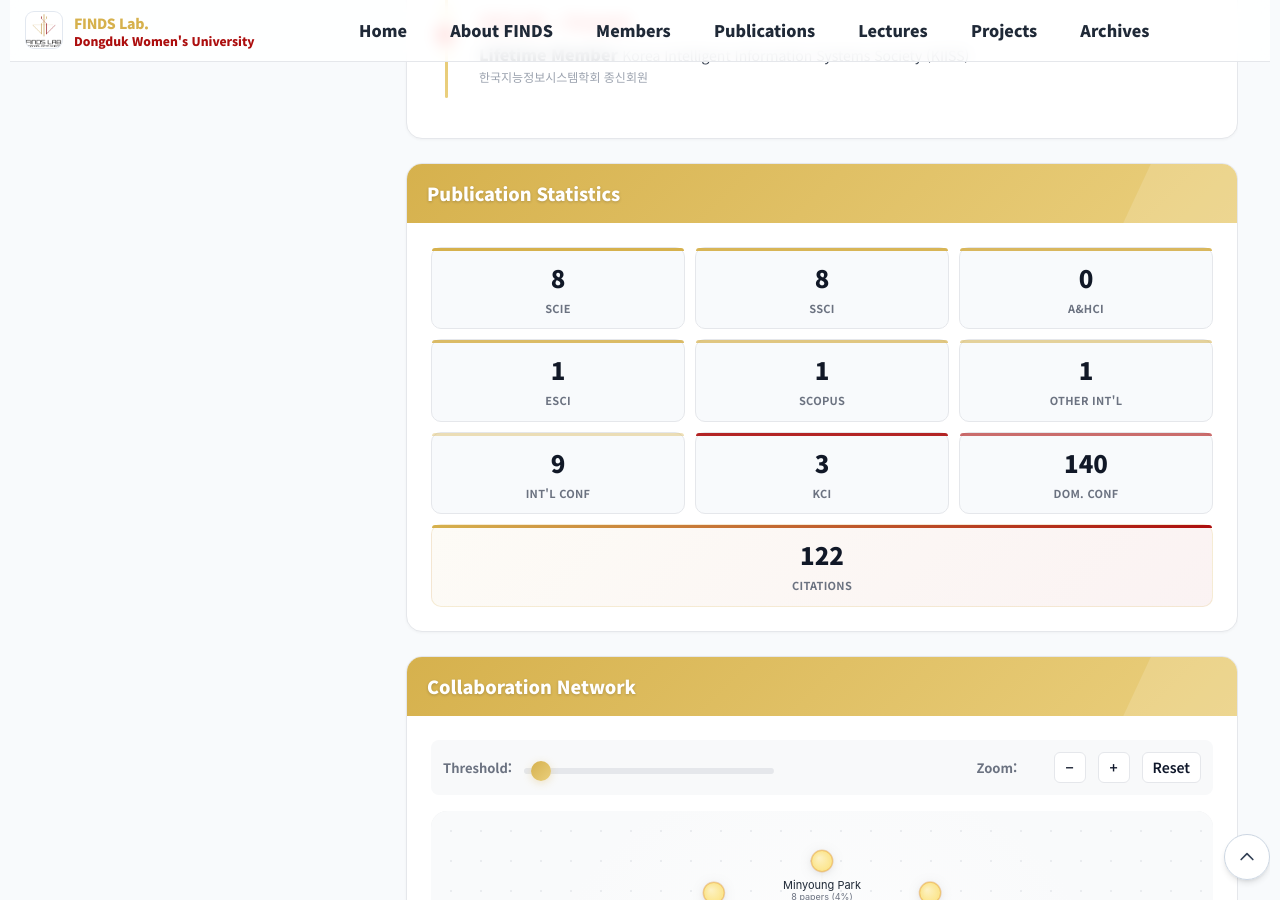
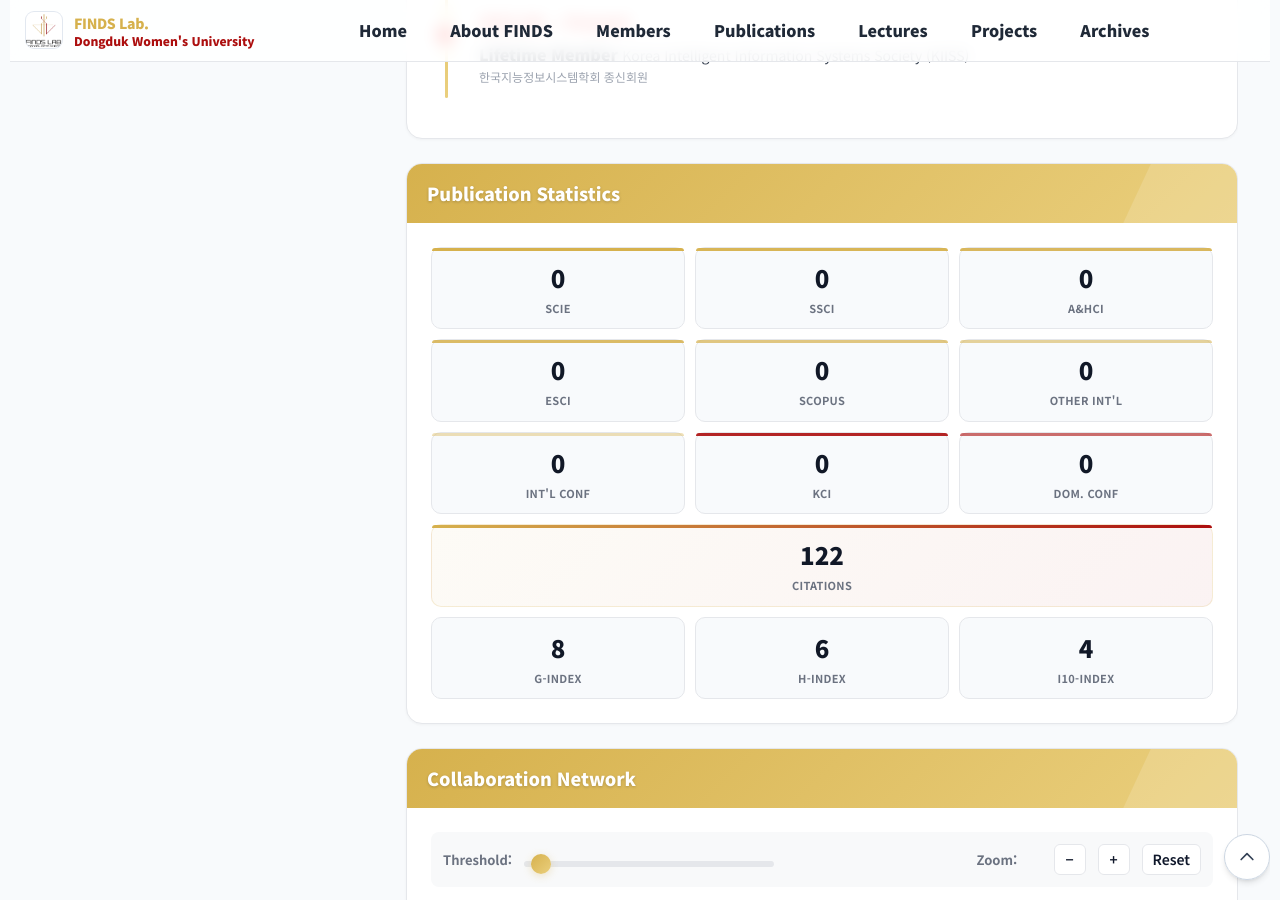
Before and after one commit to FinDS-Lab/site, a Jekyll site: the page built from members-director.html, in a window 1280 px wide and 900 px high, scrolled down 3708 px. Built offline with Jekyll 4.4.1, drawn with Linux system fonts in a browser that asks for light colours; nearby versions of some CDN libraries.

Commit message:
Update members-director.html

```diff
--- a/members-director.html
+++ b/members-director.html
@@ -1941,44 +1941,58 @@ permalink: /members-director.html
   <div class="card-body">
     <div class="pub-stats">
       <div class="pub-stat journal-scie">
-             <div class="pub-stat-number">8</div>
+        <div class="pub-stat-number" id="stat-scie">0</div>
         <div class="pub-stat-label">SCIE</div>
       </div>
       <div class="pub-stat journal-ssci">
-             <div class="pub-stat-number">8</div>
+        <div class="pub-stat-number" id="stat-ssci">0</div>
         <div class="pub-stat-label">SSCI</div>
       </div>
       <div class="pub-stat journal-ahci">
-             <div class="pub-stat-number">0</div>
+        <div class="pub-stat-number" id="stat-ahci">0</div>
         <div class="pub-stat-label">A&HCI</div>
       </div>
       <div class="pub-stat journal-esci">
-             <div class="pub-stat-number">1</div>
+        <div class="pub-stat-number" id="stat-esci">0</div>
         <div class="pub-stat-label">ESCI</div>
       </div>
       <div class="pub-stat journal-scopus">
-             <div class="pub-stat-number">1</div>
+        <div class="pub-stat-number" id="stat-scopus">0</div>
         <div class="pub-stat-label">Scopus</div>
       </div>
       <div class="pub-stat journal-other">
-             <div class="pub-stat-number">1</div>
+        <div class="pub-stat-number" id="stat-other">0</div>
         <div class="pub-stat-label">Other Int'l</div>
       </div>
       <div class="pub-stat conf-intl">
-             <div class="pub-stat-number">9</div>
+        <div class="pub-stat-number" id="stat-intl-conf">0</div>
         <div class="pub-stat-label">Int'l Conf</div>
       </div>
       <div class="pub-stat journal-kci">
-             <div class="pub-stat-number">3</div>
+        <div class="pub-stat-number" id="stat-kci">0</div>
         <div class="pub-stat-label">KCI</div>
       </div>
       <div class="pub-stat conf-domestic">
-             <div class="pub-stat-number">140</div>
+        <div class="pub-stat-number" id="stat-dom-conf">0</div>
         <div class="pub-stat-label">Dom. Conf</div>
       </div>
       <div class="pub-stat citation">
         <div class="pub-stat-number">122</div>
         <div class="pub-stat-label">Citations</div>
+      </div>
+
+      <!-- 새로운 지표들 추가 -->
+      <div class="pub-stat index-g">
+        <div class="pub-stat-number">8</div>
+        <div class="pub-stat-label">g-index</div>
+      </div>
+      <div class="pub-stat index-h">
+        <div class="pub-stat-number">6</div>
+        <div class="pub-stat-label">h-index</div>
+      </div>
+      <div class="pub-stat index-i10">
+        <div class="pub-stat-number">4</div>
+        <div class="pub-stat-label">i10-index</div>
       </div>
     </div>
   </div>
```
Lines whose indentation alone changed are shown as unchanged.
